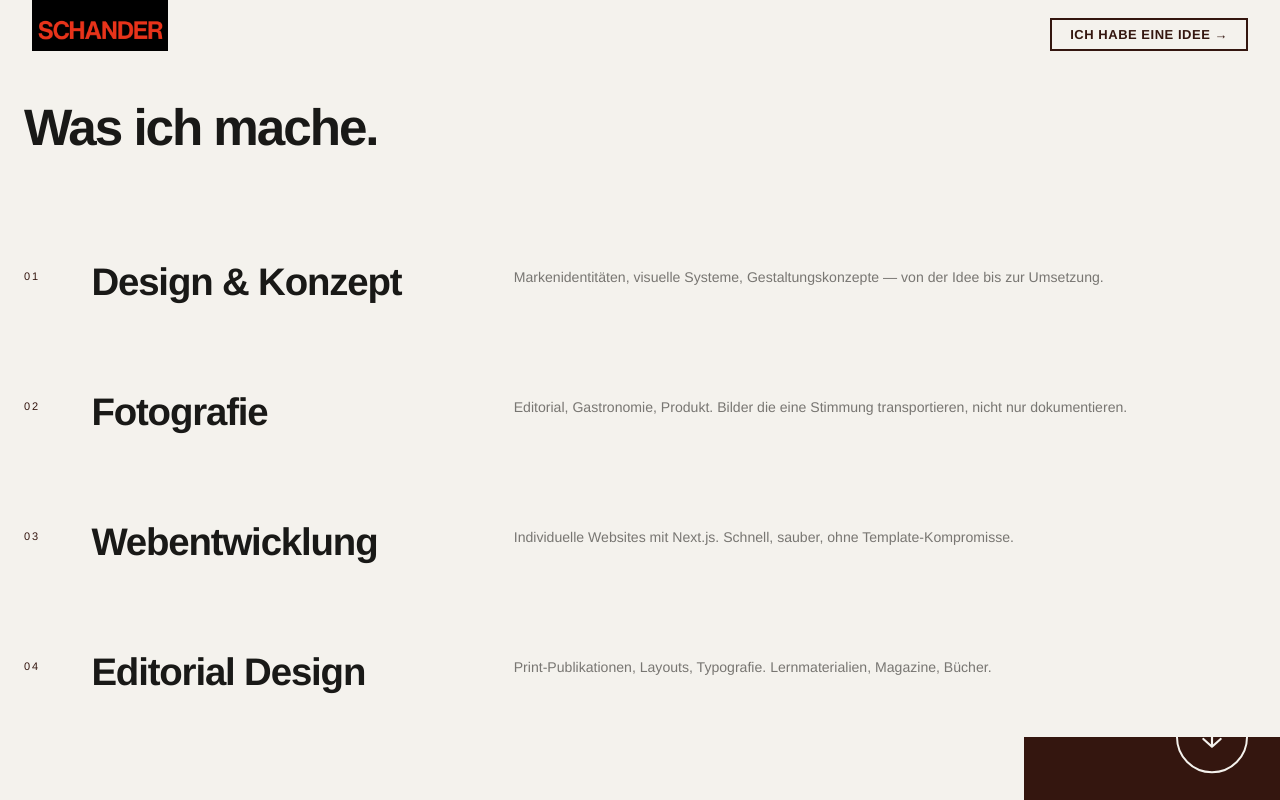
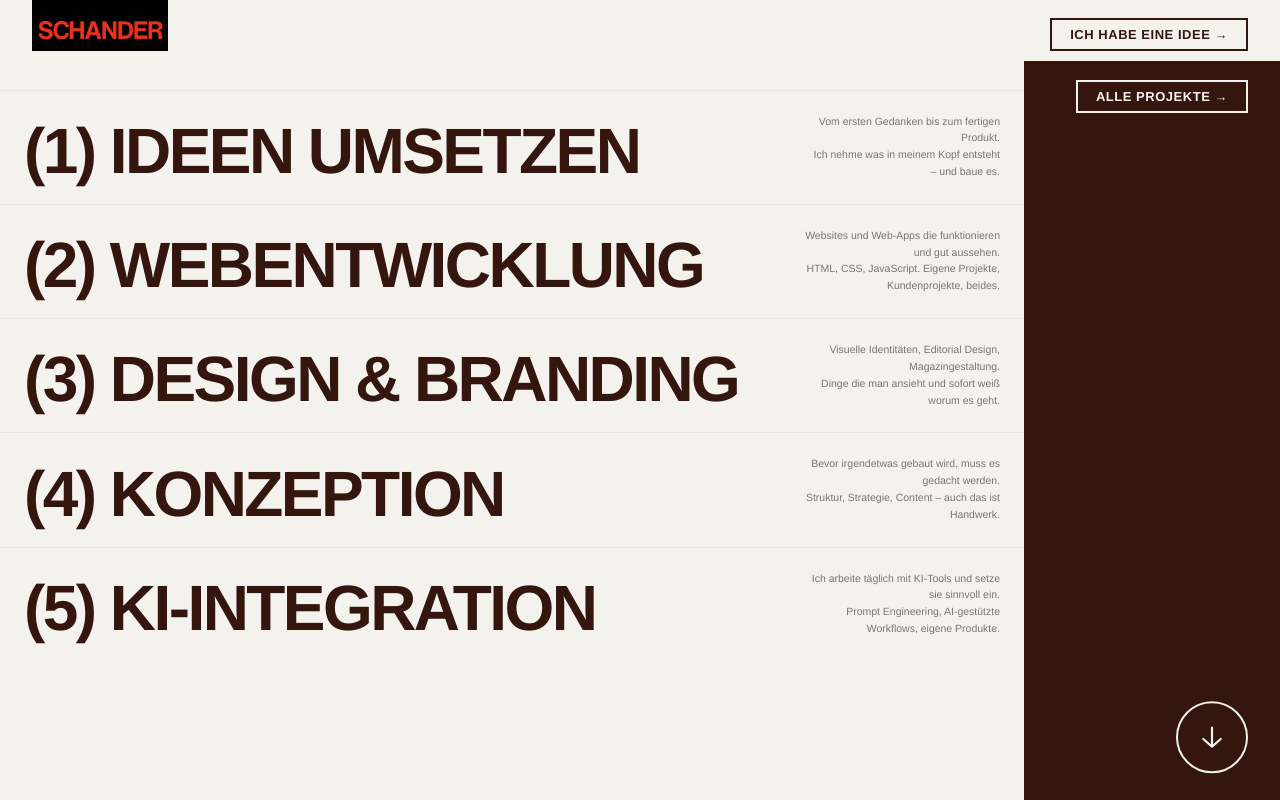
Before and after one commit to dxvxds03/studio-schander, a Next.js app: page / in a window 1280 px wide. Shown: the top 800 px of the page. Built offline with nearby package versions, Linux system fonts and the light colour scheme; no server answers; the database is empty; a web font is replaced by a local one.

Commit message:
Portfolio Restructuring

```diff
--- a/src/app/page.tsx
+++ b/src/app/page.tsx
@@ -6,24 +6,44 @@ export const revalidate = 0
 
 const LEISTUNGEN = [
   {
-    nr: '01',
-    name: 'Design & Konzept',
-    text: 'Markenidentitäten, visuelle Systeme, Gestaltungskonzepte — von der Idee bis zur Umsetzung.',
+    nr: '1',
+    name: 'Ideen umsetzen',
+    lines: [
+      'Vom ersten Gedanken bis zum fertigen Produkt.',
+      'Ich nehme was in meinem Kopf entsteht – und baue es.',
+    ],
   },
   {
-    nr: '02',
-    name: 'Fotografie',
-    text: 'Editorial, Gastronomie, Produkt. Bilder die eine Stimmung transportieren, nicht nur dokumentieren.',
+    nr: '2',
+    name: 'Webentwicklung',
+    lines: [
+      'Websites und Web-Apps die funktionieren und gut aussehen.',
+      'HTML, CSS, JavaScript. Eigene Projekte, Kundenprojekte, beides.',
+    ],
   },
   {
-    nr: '03',
-    name: 'Webentwicklung',
-    text: 'Individuelle Websites mit Next.js. Schnell, sauber, ohne Template-Kompromisse.',
+    nr: '3',
+    name: 'Design & Branding',
+    lines: [
+      'Visuelle Identitäten, Editorial Design, Magazingestaltung.',
+      'Dinge die man ansieht und sofort weiß worum es geht.',
+    ],
   },
   {
-    nr: '04',
-    name: 'Editorial Design',
-    text: 'Print-Publikationen, Layouts, Typografie. Lernmaterialien, Magazine, Bücher.',
+    nr: '4',
+    name: 'Konzeption',
+    lines: [
+      'Bevor irgendetwas gebaut wird, muss es gedacht werden.',
+      'Struktur, Strategie, Content – auch das ist Handwerk.',
+    ],
+  },
+  {
+    nr: '5',
+    name: 'KI-Integration',
+    lines: [
+      'Ich arbeite täglich mit KI-Tools und setze sie sinnvoll ein.',
+      'Prompt Engineering, AI-gestützte Workflows, eigene Produkte.',
+    ],
   },
 ]
 
@@ -42,84 +62,68 @@ export default async function HomePage() {
       <HeroSection projects={all} />
 
       {/* Leistungen */}
-      <section id="leistungen" style={{ paddingTop: 'clamp(56px, 8vw, 112px)', position: 'relative', zIndex: 46, background: 'var(--cream)' }}>
-        <div
-          style={{
-            padding: '0 clamp(16px, 2vw, 24px)',
-            marginBottom: 'clamp(32px, 5vw, 64px)',
-          }}
-        >
-          <h2
+      <section
+        id="leistungen"
+        style={{
+          paddingTop: 'clamp(48px, 7vw, 96px)',
+          paddingBottom: 'clamp(32px, 5vw, 64px)',
+          position: 'relative',
+          zIndex: 46,
+          background: 'var(--cream)',
+          marginRight: 'clamp(160px, 20vw, 280px)',
+        }}
+      >
+        {LEISTUNGEN.map((item, i) => (
+          <div
+            key={item.nr}
             style={{
-              fontFamily:
-                '"Cabinet Grotesk", "Helvetica Neue", Helvetica, Arial, sans-serif',
-              fontWeight: 800,
-              fontSize: 'clamp(28px, 4vw, 56px)',
-              letterSpacing: '-0.04em',
-              lineHeight: 1,
-              color: 'var(--ink)',
-              margin: 0,
+              display: 'flex',
+              justifyContent: 'space-between',
+              alignItems: 'flex-end',
+              gap: 'clamp(16px, 3vw, 40px)',
+              padding: `clamp(14px, 1.8vw, 24px) clamp(16px, 2vw, 24px)`,
+              borderTop: '1px solid var(--faint)',
             }}
           >
-            Was ich mache.
-          </h2>
-        </div>
-
-        <div style={{ padding: '0 clamp(16px, 2vw, 24px)' }}>
-          {LEISTUNGEN.map((item) => (
-            <div
-              key={item.nr}
+            <h3
               style={{
-                paddingTop: 'clamp(28px, 3.5vw, 48px)',
-                paddingBottom: 'clamp(28px, 3.5vw, 48px)',
-                display: 'grid',
-                gridTemplateColumns: 'auto 1fr 2fr',
-                gap: 'clamp(24px, 4vw, 72px)',
-                alignItems: 'start',
+                fontFamily: '"Cabinet Grotesk", "Helvetica Neue", Helvetica, Arial, sans-serif',
+                fontWeight: 800,
+                fontSize: 'clamp(26px, 5vw, 76px)',
+                letterSpacing: '-0.04em',
+                lineHeight: 0.92,
+                color: 'var(--negroni)',
+                textTransform: 'uppercase',
+                margin: 0,
+                flex: 1,
               }}
             >
-              <span
-                style={{
-                  fontFamily: '"Helvetica Neue", Helvetica, Arial, sans-serif',
-                  fontSize: '11px',
-                  letterSpacing: '0.18em',
-                  textTransform: 'uppercase',
-                  color: 'var(--negroni)',
-                  paddingTop: '6px',
-                  userSelect: 'none',
-                }}
-              >
-                {item.nr}
-              </span>
-              <p
-                style={{
-                  fontFamily:
-                    '"Cabinet Grotesk", "Helvetica Neue", Helvetica, Arial, sans-serif',
-                  fontWeight: 800,
-                  fontSize: 'clamp(22px, 3vw, 40px)',
-                  letterSpacing: '-0.03em',
-                  lineHeight: 1.05,
-                  color: 'var(--ink)',
-                  margin: 0,
-                }}
-              >
-                {item.name}
-              </p>
-              <p
-                style={{
-                  fontFamily: '"Helvetica Neue", Helvetica, Arial, sans-serif',
-                  fontSize: 'clamp(14px, 1.1vw, 16px)',
-                  lineHeight: 1.65,
-                  color: 'var(--muted)',
-                  margin: 0,
-                  paddingTop: '4px',
-                }}
-              >
-                {item.text}
-              </p>
+              ({item.nr}) {item.name}
+            </h3>
+            <div
+              style={{
+                flexShrink: 0,
+                width: 'clamp(130px, 20%, 240px)',
+                textAlign: 'right',
+              }}
+            >
+              {item.lines.map((line, j) => (
+                <p
+                  key={j}
+                  style={{
+                    fontFamily: '"Helvetica Neue", Helvetica, Arial, sans-serif',
+                    fontSize: 'clamp(10px, 0.82vw, 12px)',
+                    lineHeight: 1.6,
+                    color: 'var(--muted)',
+                    margin: 0,
+                  }}
+                >
+                  {line}
+                </p>
+              ))}
             </div>
-          ))}
-        </div>
+          </div>
+        ))}
       </section>
 
       {/* Brand colors */}
```
